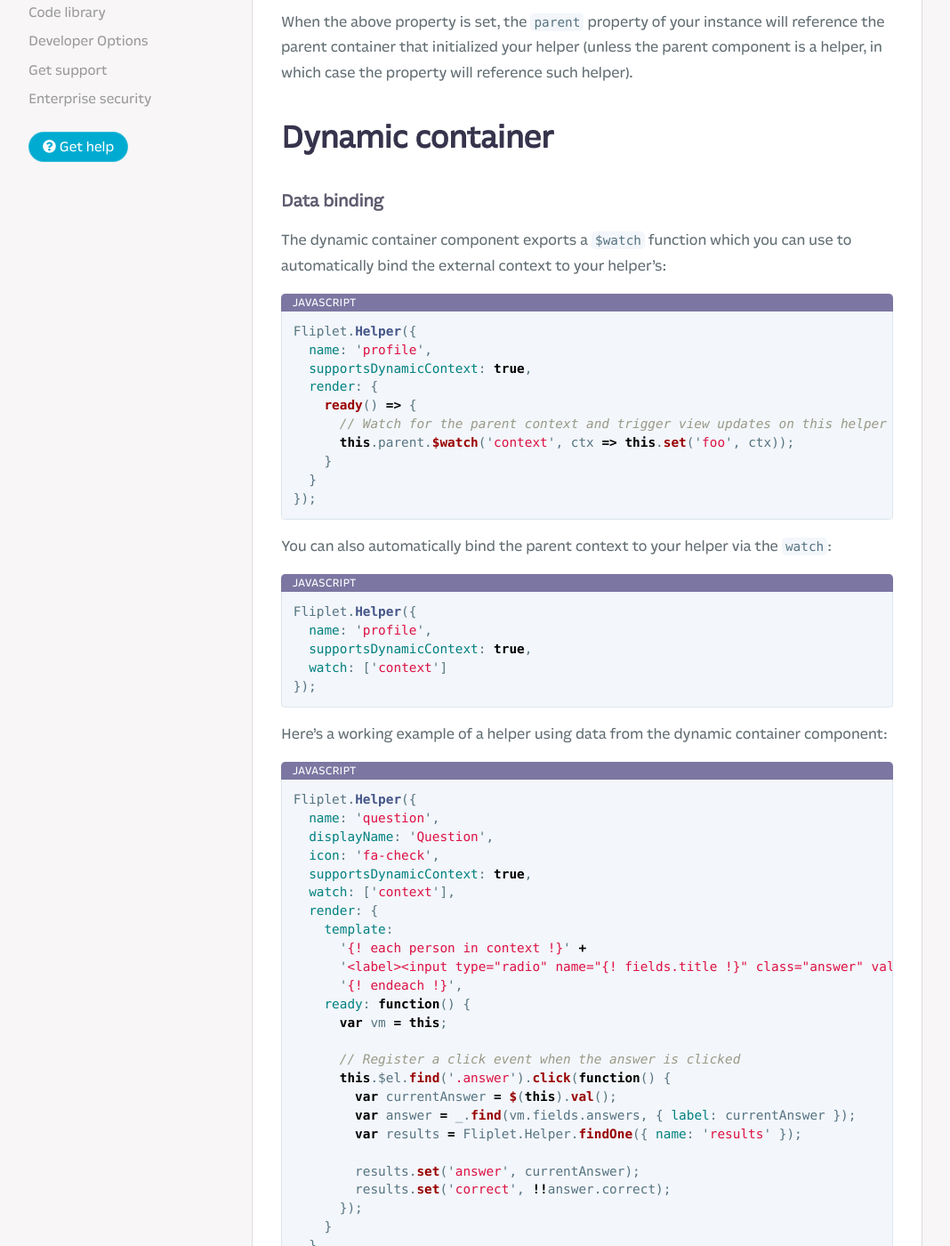
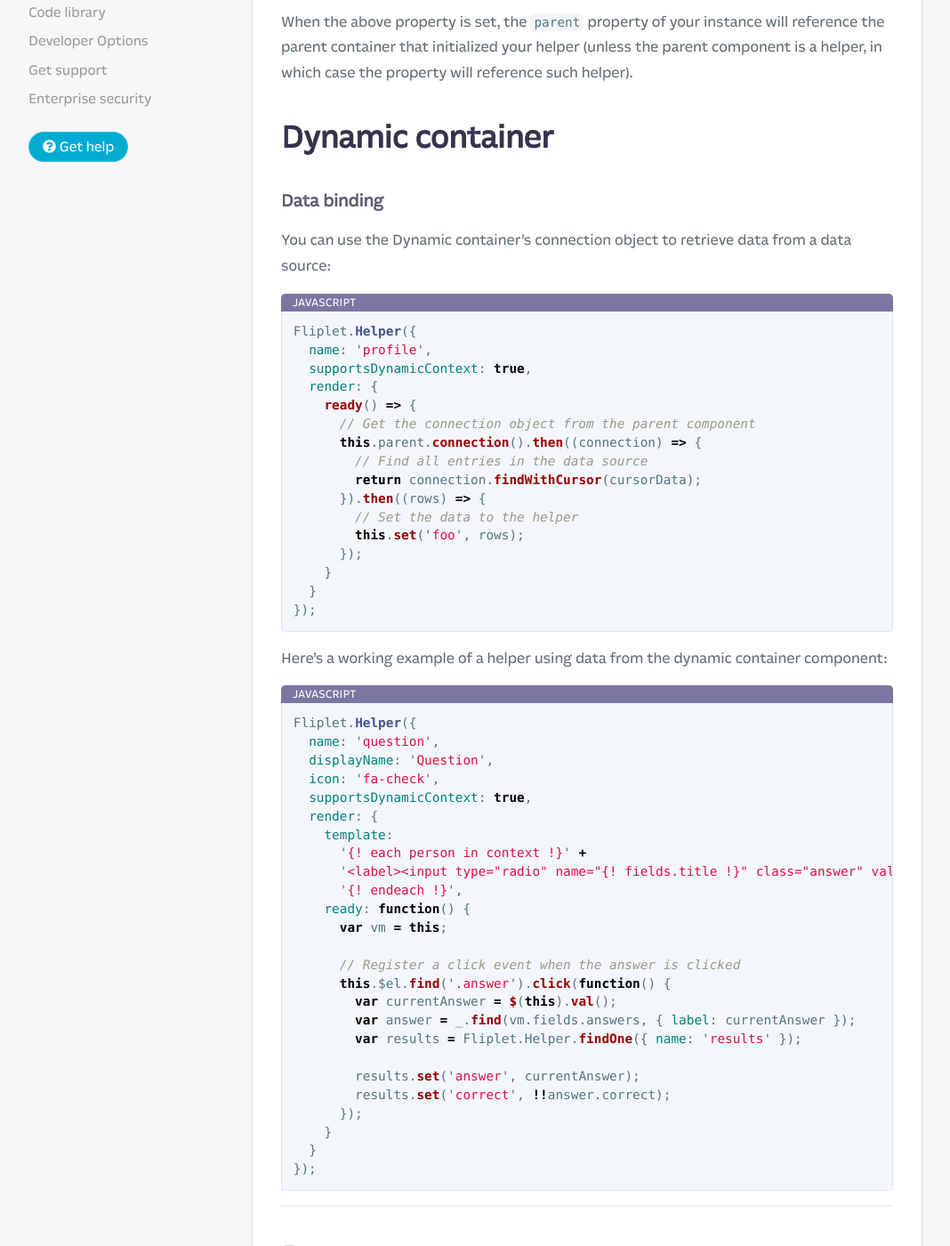
Before and after one commit to Fliplet/fliplet-cli, a Jekyll site: the page built from docs/API/helpers/dynamic-components.md, in a window 1280 px wide and 1400 px high, scrolled down 617 px. Shown: the whole window at 89% size, without its empty margins (3-1071 px from the left). Built offline with Jekyll 4.4.1, drawn with Linux system fonts in a browser that asks for light colours; nearby versions of some CDN libraries; our own code applies the rules of GitHub Pages for plain Markdown files; library files that are not in the unit come from our copies; comment, search, counter and statistics services are not loaded; a style sheet for code colours, icons or effects is not loaded.

Commit message:
ID-2918 updated docs

````diff
--- a/docs/API/helpers/dynamic-components.md
+++ b/docs/API/helpers/dynamic-components.md
@@ -19,7 +19,7 @@
 
 ### Data binding
 
-The dynamic container component exports a `$watch` function which you can use to automatically bind the external context to your helper's:
+You can use the Dynamic container's connection object to retrieve data from a data source:
 
 ```js
 Fliplet.Helper({
@@ -27,13 +27,20 @@
   supportsDynamicContext: true,
   render: {
     ready() => {
-      // Watch for the parent context and trigger view updates on this helper
-      this.parent.$watch('context', ctx => this.set('foo', ctx));
+      // Get the connection object from the parent component
+      this.parent.connection().then((connection) => {
+        // Find all entries in the data source
+        return connection.findWithCursor(cursorData);
+      }).then((rows) => {
+        // Set the data to the helper
+        this.set('foo', rows);
+      });
     }
   }
 });
 ```
 
+<!--
 You can also automatically bind the parent context to your helper via the `watch`:
 
 ```js
@@ -43,6 +50,7 @@
   watch: ['context']
 });
 ```
+-->
 
 Here's a working example of a helper using data from the dynamic container component:
 
@@ -52,7 +60,6 @@
   displayName: 'Question',
   icon: 'fa-check',
   supportsDynamicContext: true,
-  watch: ['context'],
   render: {
     template:
       '{! each person in context !}' +
````
Also changed, not shown: docs/API/components/list-repeater.md (+15 -2 lines), 1 other file.
